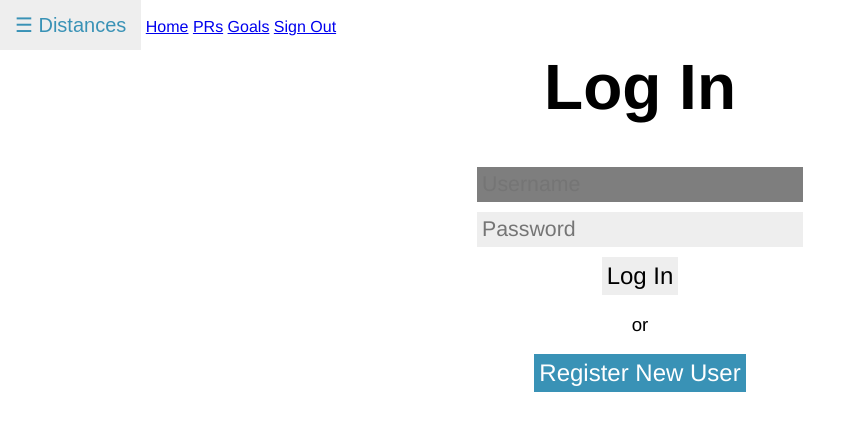
After one commit to ismaeelawad/track, a Flask app: page /login in a window 1280 px wide. The commit adds this page. Shown: the top 431 px of the page, without its empty margins (0-866 px from the left). Run offline with Flask 3, Linux system fonts and the light colour scheme; some libraries are stand-ins or nearby versions.

Commit message:
added log in, register and sign out

```diff
--- a/app.py
+++ b/app.py
@@ -1,5 +1,8 @@
+from cs50 import SQL
 from flask import Flask, render_template, request, session, redirect
 from flask_session import Session
+from functools import wraps
+import hashlib
 
 app = Flask(__name__)
 
@@ -7,8 +10,85 @@ app.config["SESSION_PERMANENT"] = False
 app.config["SESSION_TYPE"] = "filesystem"
 Session(app)
 
+db = SQL("sqlite:///project.db")
+
+def login_required(f):
+    @wraps(f)
+    def decorated_function(*args, **kwargs):
+        if session.get("user_id") is None:
+            return redirect("/login")
+        return f(*args, **kwargs)
+
+    return decorated_function
+
+def render_error(m):
+    return render_template("error.html", message=m)
+
+# got this function from here: https://www.tutorialspoint.com/how-to-hash-passwords-in-python
+def hash_password(password):
+    password_bytes = password.encode('utf-8')
+    hash_object = hashlib.sha256(password_bytes)
+    return hash_object.hexdigest()
+
+
 dists = ["100m", "400m", "5K", "10K"]
 
 @app.route("/")
+@login_required
 def index():
     return render_template("index.html", dists=dists)
+
+@app.route("/login", methods=["GET", "POST"])
+def login():
+    session.clear();
+
+    if request.method == "GET":
+        return render_template("login.html")
+    else:
+        username = request.form.get("username")
+        password = request.form.get("password")
+
+        if not username or not password:
+            return render_error("Missing Credentials!")
+
+        user = db.execute("SELECT * FROM users WHERE username = ?", username)
+
+        if len(user) != 1 or (hash_password(password) != user[0]["pass_hash"]):
+            return render_error("Invalid username or password!")
+
+        session["user_id"] = user[0]["id"]
+
+        return redirect("/")
+
+
+@app.route("/register", methods=["GET", "POST"])
+def register():
+    if request.method == "GET":
+        return render_template("register.html")
+    else:
+        username = request.form.get("username")
+        password = request.form.get("password")
+        confirmation = request.form.get("password_conf")
+
+        print(username, password, confirmation)
+
+        if not username or not password or not confirmation:
+            return render_error("Missing credentials!")
+
+        if password != confirmation:
+            return render_error("Passwords do not match!")
+
+        password_hash = hash_password(password)
+
+        try:
+            db.execute("INSERT INTO users (username, pass_hash) VALUES (?, ?)", username, password_hash)
+        except ValueError:
+            return render_error("User is already registered!")
+
+        return redirect("/")
+
+
+@app.route("/signout")
+def signout():
+    session.clear()
+    return redirect("/")
--- a/static/styles.css
+++ b/static/styles.css
@@ -1,3 +1,10 @@
+:root {
+    --light_blue: rgb(57, 146, 182);
+    --dark_blue: rgb(34, 56, 104);
+    --light_gray: rgb(238, 238, 238);
+    --dark_gray: rgb(126, 126, 126);
+}
+
 body {
     font-family: 'Helvetica Neue', 'Arial', sans-serif;
 }
@@ -18,7 +25,7 @@ body {
     z-index: 1;
     top: 50px;;
     left: 0;
-    background-color: rgb(238, 238, 238);
+    background-color: var(--light_gray);
     overflow-x: hidden;
     padding-top: 20px;
     transition: 0.5s;
@@ -28,13 +35,13 @@ body {
     padding: 8px 8px 8px 32px;
     text-decoration: none;
     font-size: 25px;
-    color: rgb(57, 146, 182);
+    color: var(--light_blue);
     display: block;
     transition: 0.3s;
 }
 
 .sidebar a:hover {
-    color: rgb(23, 62, 146);
+    color: var(--dark_blue);
 }
 
 .openbtn {
@@ -42,20 +49,122 @@ body {
     font-size: 20px;
     cursor: pointer;
     background-color: white;
-    color: rgb(57, 146, 182);
+    color: var(--light_blue);
     padding: 10px 15px;
     border: none;
 }
 
 .openbtn:hover {
-    background-color: rgb(238, 238, 238);
+    background-color: var(--light_gray);
+}
+
+#a_signout {
+    margin-right: 10px;
 }
 
 #main {
     transition: margin-left .5s;
+    margin-top: 50px;
 }
+
+h1 {
+    font-size: 48pt;
+    font-weight: bold;
+    text-align: center;
+}
+
+table {
+    background-color: var(--light_gray);
+    border-color: #ffffff;
+    border-width: 2pt;
+    border-collapse: collapse;
+    margin-right: auto;
+    margin-left: auto;
+    width: 90%
+
+}
+
+td {
+    font-size: 16pt;
+    border-color: white;
+    border-width: 2pt;
+}
+
+tr:hover {
+    background-color: white;
+    transition: .5s;
+}
+
+.heading {
+    font-weight: bold;
+    background-color: white;
+    font-size: 24pt;
+}
+
 
 @media screen and (max-height: 450px) {
     .sidebar {padding-top: 15px;}
     .sidebar a {font-size: 18px;}
 }
+
+.login_form {
+    margin: auto;
+    display: block;
+}
+
+.login_form input {
+    font-family: 'Helvetica Neue', 'Arial', sans-serif;
+    font-size: 16pt;
+    margin: auto;
+    display: block;
+    width: 25%;
+    margin-top: 10px;
+    border: 0px;
+    border-radius: 0px;
+    background-color: var(--light_gray);
+    outline: none;
+    padding: 5px;
+    transition: .5s;
+}
+
+.login_form input:focus {
+    background-color: var(--dark_gray);
+    color: white;
+    border: 0px;
+}
+
+.login_form button {
+    background-color: var(--light_gray);
+    font-size: 18pt;
+    font-family: 'Helvetica Neue', 'Arial', sans-serif;
+    border: none;
+    display:block;
+    margin-top: 10px;
+    margin-left: auto;
+    margin-right: auto;
+    transition: 0.5s;
+    padding: 5px;
+}
+
+.login_form button:hover {
+    background-color: var(--dark_gray);
+    color: white;
+}
+
+.register_button {
+    background-color: var(--light_blue);
+    font-size: 18pt;
+    color: white;
+    font-family: 'Helvetica Neue', 'Arial', sans-serif;
+    border: none;
+    display:block;
+    margin-left: auto;
+    margin-right: auto;
+    text-decoration: none;
+    transition: 0.5s;
+    padding: 5px;
+}
+
+.register_button:hover {
+    background-color: var(--dark_blue);
+}
--- a/templates/layout.html
+++ b/templates/layout.html
@@ -37,6 +37,10 @@
         </div>
         <div id="TopBar" class="topbar">
             <button class="openbtn" onclick="sidebarToggle()">&#9776; Distances</button>
+            <a href="#">Home</a>
+            <a href="#">PRs</a>
+            <a href="#">Goals</a>
+            <a href="/signout" id="a_signout">Sign Out</a>
         </div>
         <div id="main">
             {% block body %}{% endblock %}
--- /dev/null
+++ b/templates/login.html
@@ -0,0 +1,16 @@
+{% extends "layout.html" %}
+
+{% block title %} Login {% endblock %}
+
+{% block body %}
+    <h1>Log In</h1>
+        <form method="post" class="login_form">
+            <input type="text" name="username" placeholder="Username" autofocus autocomplete="off">
+            <input type="password" name="password" placeholder="Password" autocomplete="off">
+            <button type="submit">Log In</button>
+        </form>
+        <p style="text-align: center; font-size: 14pt;">or</p>
+        <a href="/register" style="text-decoration: none;">
+            <button class="register_button">Register New User</button>
+        </a>
+{% endblock %}
```
Also changed, not shown: templates/error.html (added, +9 -0 lines), templates/index.html (+18 -1 lines), templates/register.html (added, +13 -0 lines), project.db (added), 1 other file.
